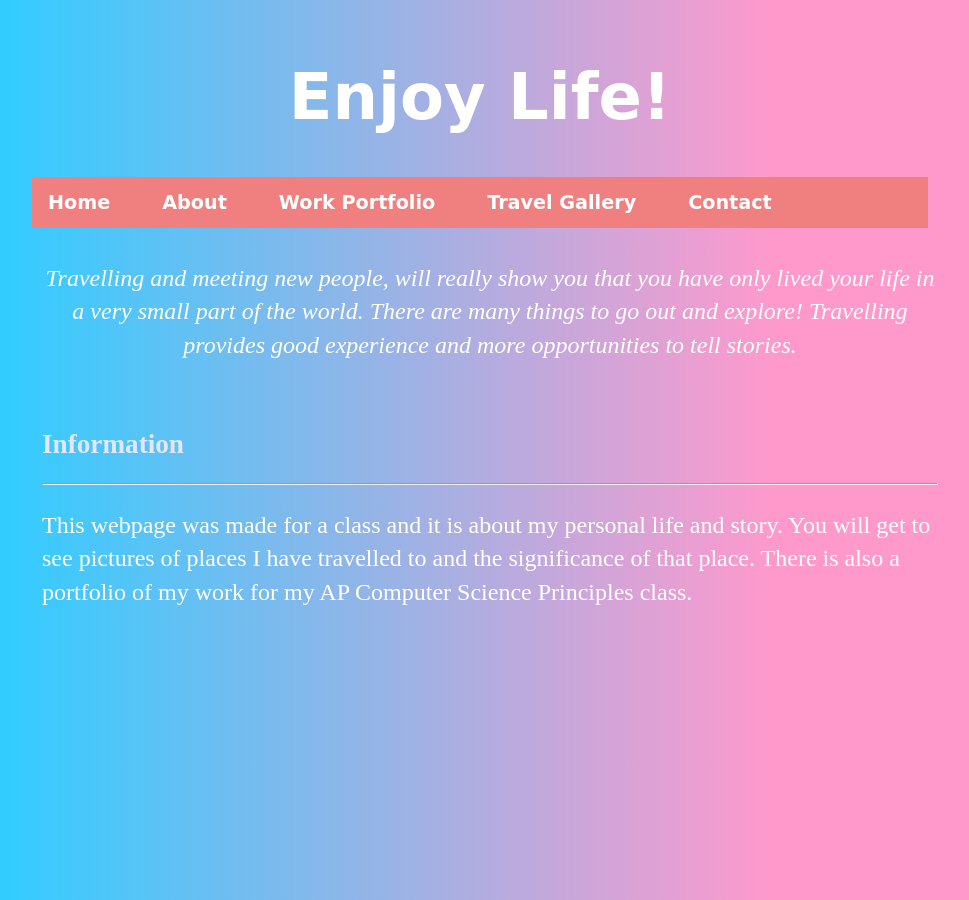
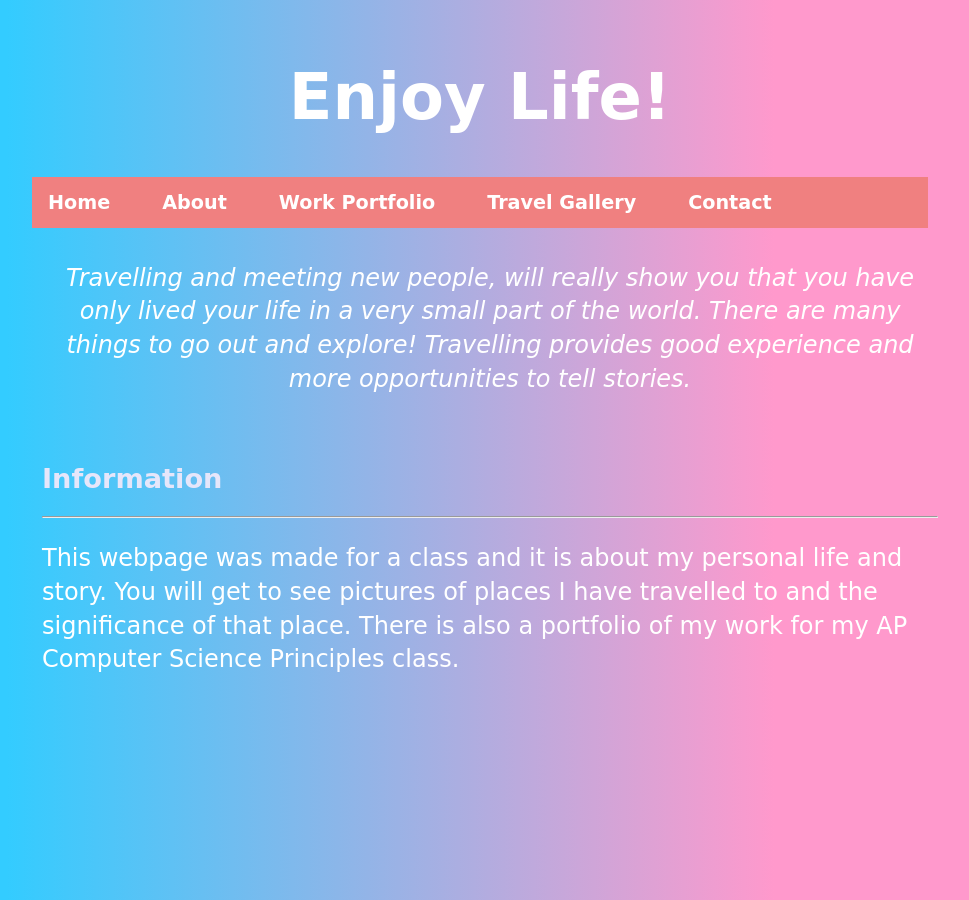
Before and after one commit to CNakano7/CNakano7.github.io, a Jekyll site: the page index.html, which Jekyll copies as it is, in a window 1280 px wide. Shown: the whole page, without its empty margins (160-1129 px from the left). Built offline with Jekyll 4.4.1, drawn with Linux system fonts in a browser that asks for light colours.

Commit message:
Update main.css

```diff
--- a/css/main.css
+++ b/css/main.css
@@ -1,6 +1,7 @@
 body {
    margin: 60px auto;
    width: 70%;
+   font-family: "Comic Sans MS", cursive, sans-serif;
 }
 nav ul, footer ul {
     font-family: "Comic Sans MS", cursive, sans-serif;
```
